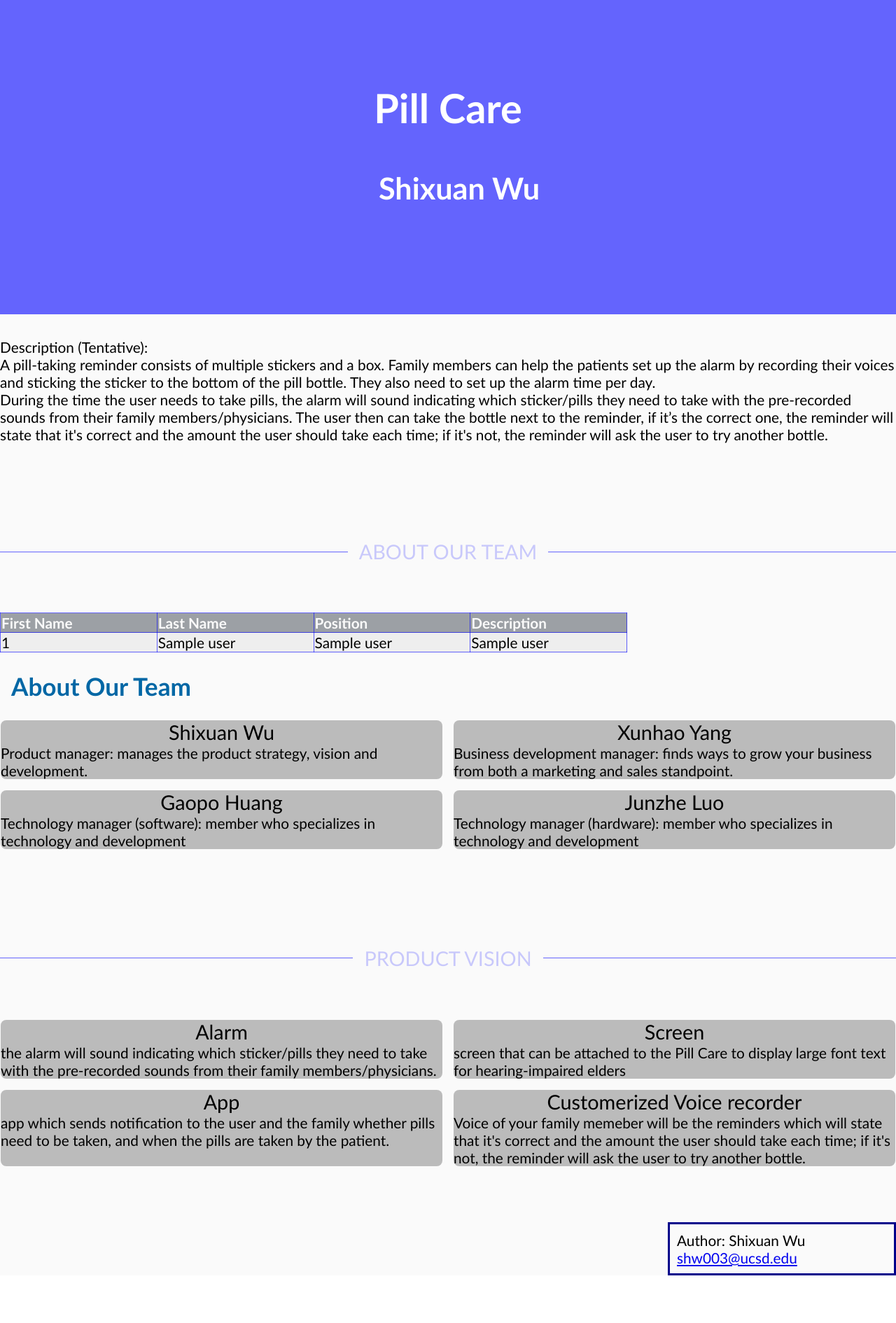
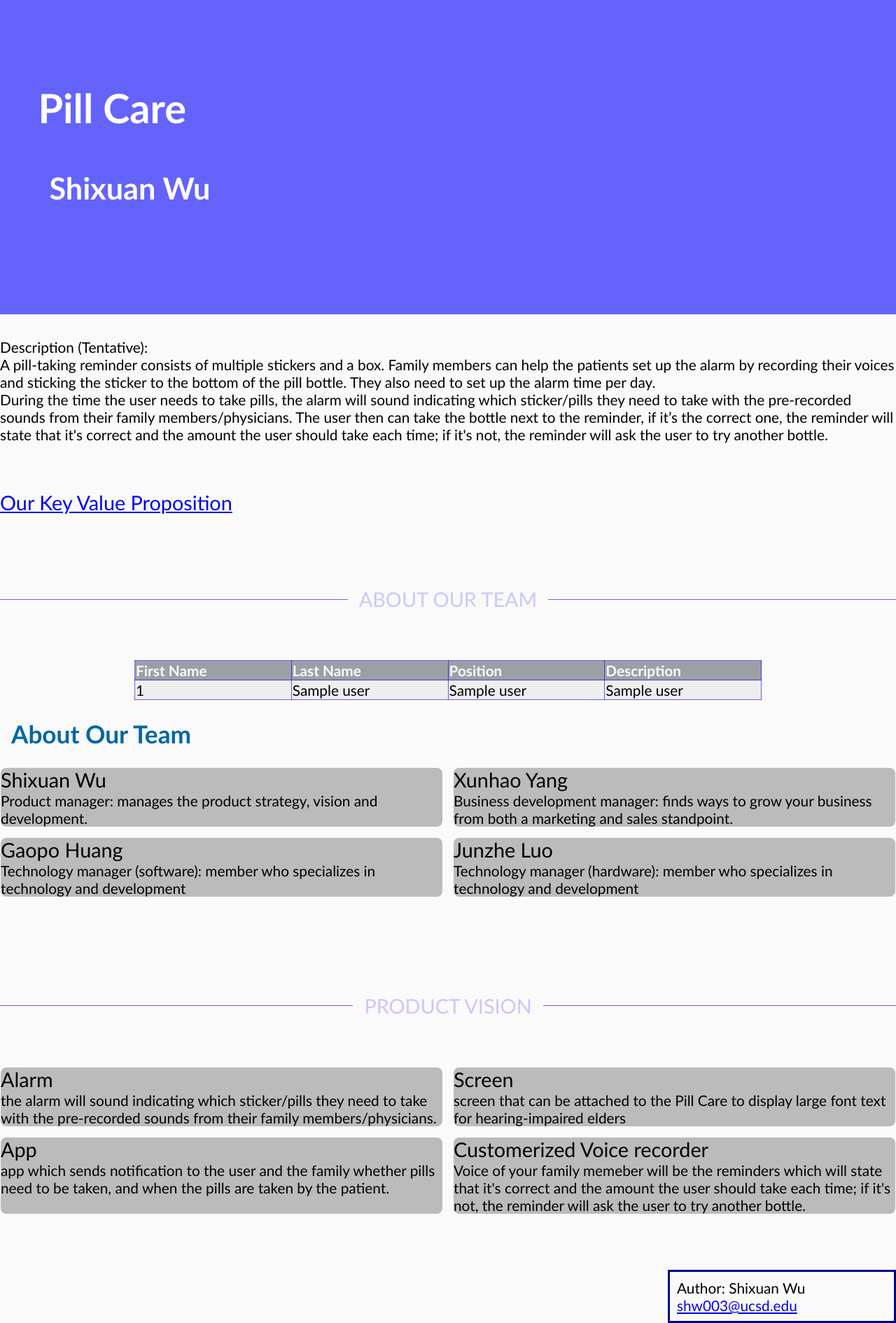
Before and after one commit to wsx2021/ECE140b_project-web, a Python web app: template web/src/templates/home.html in a window 1280 px wide. Shown: the whole page at 70% size. Before the commit the page ends 1822 px from the top, so only its background shows below. Run offline with Jinja, Linux system fonts and the light colour scheme; the template is opened without the code that fills it: most values are stand-ins (such as "Sample title", 1, 10 or a date in 2020).

Commit message:
New page

```diff
--- a/web/src/public/css/agile.css
+++ b/web/src/public/css/agile.css
@@ -56,7 +56,8 @@ h4 {
 }
 
 .center {
-    text-align: center;
+    margin-left: auto;
+    margin-right: auto;
 }
 
 .content-box {
--- a/web/src/templates/home.html
+++ b/web/src/templates/home.html
@@ -38,7 +38,9 @@
 
     <br>
     <br>
-
+    <a href="kvp.html" target="_top">Our Key Value Proposition</a>
+    <br>
+    <br>
 
     <div class='separator'>About Our Team</div>
 
```
